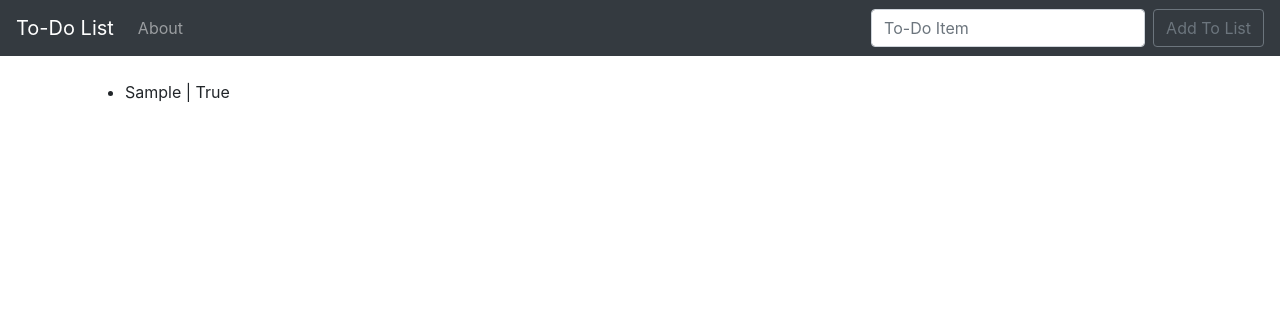
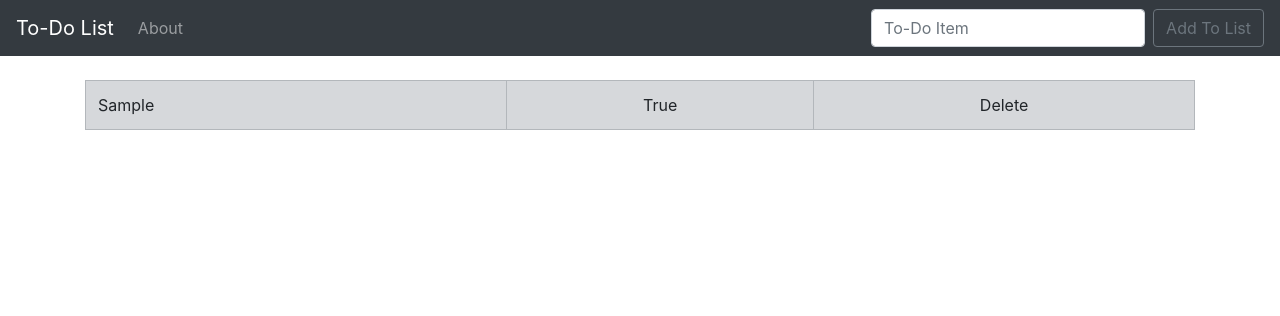
Before and after one commit to carlosjcc/todo_list_django, a Django app: page / in a window 1280 px wide. Shown: the top 316 px of the page. Run offline with Django 3.2, Linux system fonts and the light colour scheme; tables that the repository leaves empty hold one stand-in row (values such as "Sample post"); some libraries are stand-ins or nearby versions.

Commit message:
styles the table of to-do items

```diff
--- a/todo_list/templates/home.html
+++ b/todo_list/templates/home.html
@@ -5,11 +5,23 @@
 {% block content %}
 
     {% if all_items %}
-    <ul>
+    <table class="table table-bordered">
         {% for i in all_items %}
-            <li> {{ i.item }} | {{ i.completed }} </li>
+            {% if i.completed %}
+                <tr class="table-secondary">
+                    <td>{{ i.item }}</td>
+                    <td><center>{{ i.completed }}</center></td>
+                    <td><center>Delete</center> </td>
+                </tr>
+            {% else %}
+                <tr>
+                    <td>{{ i.item }}</td>
+                    <td><center>{{ i.completed }}</center></td>
+                    <td><center>Delete</center> </td>
+                </tr>
+            {% endif %}
         {% endfor %}
-    </ul>
+    </table>
     {% endif %}
 
 {% endblock %}
```
